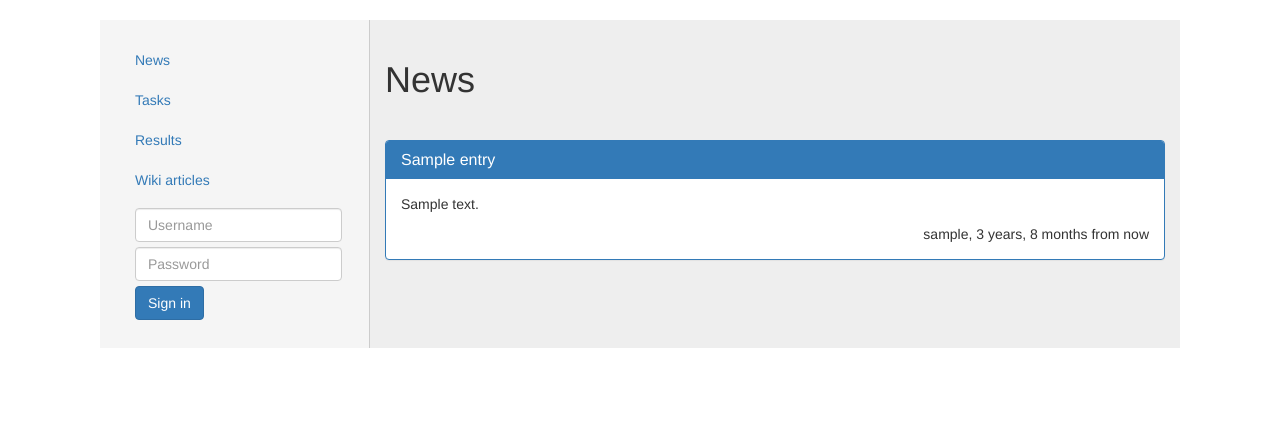
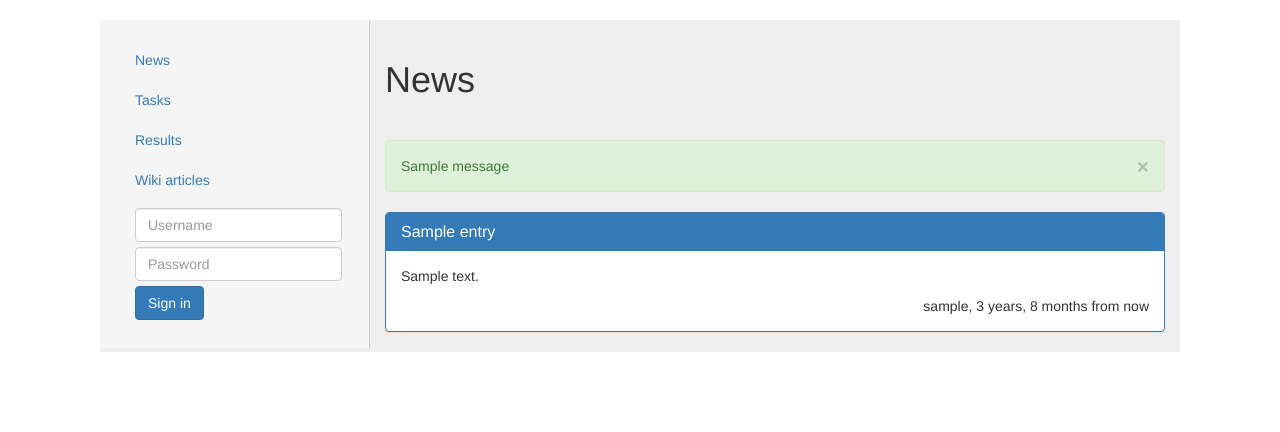
Before and after one commit to maaario/testovac-front-end, a Django app: page /news/ in a window 1280 px wide. Shown: the part 51-483 px from the top of the page. Run offline with Django 3.2, Linux system fonts and the light colour scheme; tables that the repository leaves empty hold one stand-in row (values such as "Sample post"); one stand-in notice (Sample message) is shown; some libraries are stand-ins or nearby versions.

Commit message:
show messages

```diff
--- a/requirements.txt
+++ b/requirements.txt
@@ -5,7 +5,6 @@ Markdown==2.6.5
 Pillow==3.1.0
 django-bootstrap-form==3.2
 django-nyt==0.9.8
-django-mptt==0.7.4
 django-sekizai==0.9.0
 django-sendfile==0.3.10
 sorl-thumbnail==12.3
--- a/testovac/templates/testovac/base.html
+++ b/testovac/templates/testovac/base.html
@@ -15,8 +15,20 @@
         <div class="row">
             <div class="col-md-3 side-menu">{% include "testovac/menu.html" %}</div>
             <div class="col-md-9 page-content">
+
                 <div class="page-header">{% block page_header %}{% endblock %}</div>
+
+                {% if messages %}
+                    {% for message in messages %}
+                        <div class="alert {% if message.tags %}{{ message.tags }}{% endif %}">
+                            <a class="close" data-dismiss="alert" href="#">&times;</a>
+                            {{ message }}
+                        </div>
+                    {% endfor %}
+                {% endif %}
+
                 <div>{% block page_content %}{% endblock %}</div>
+
             </div>
         </div>
     </div>
```
Also changed, not shown: testovac/settings.py (+10 -1 lines).
